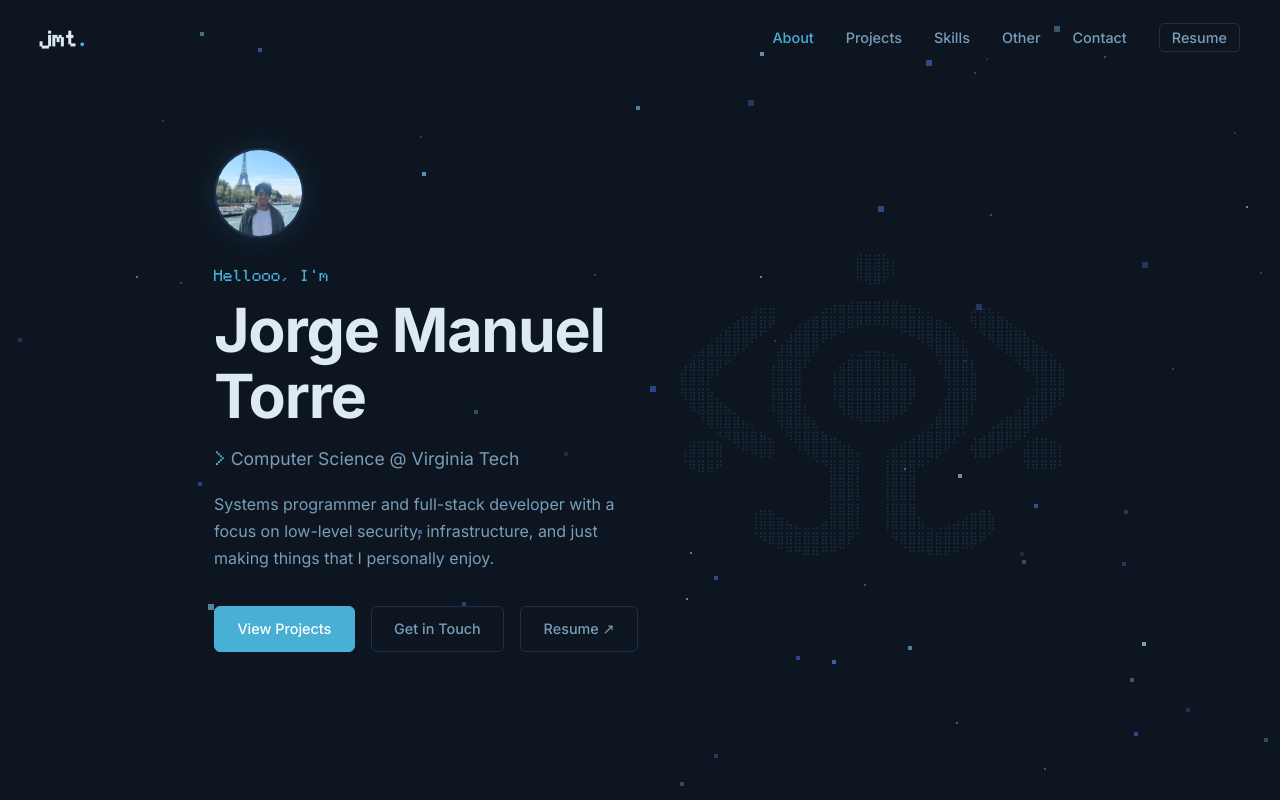
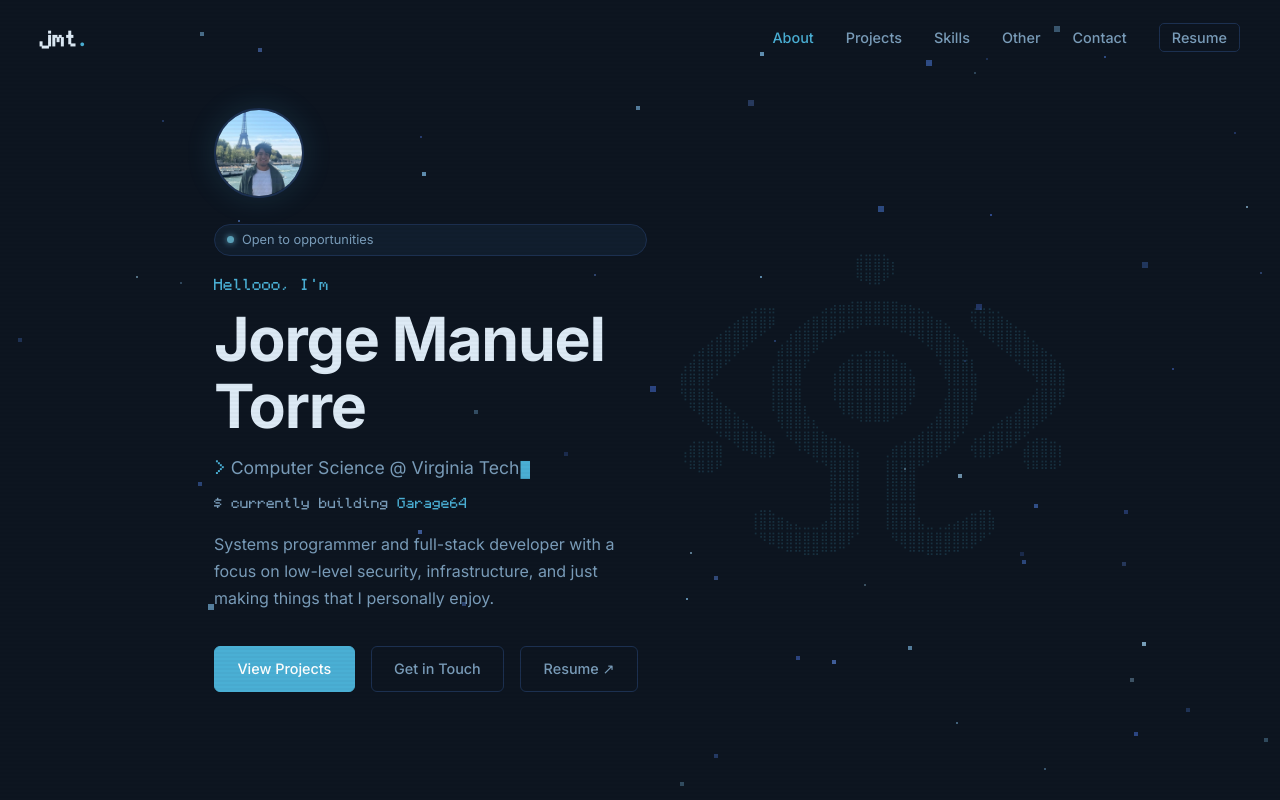
Before and after one commit to jmtorr3/jmtorr3.github.io, a React (Vite) app: page / in a window 1280 px wide. Shown: the top 800 px of the page. Built offline with nearby package versions, Linux system fonts and the light colour scheme; a web font is replaced by a local one.

Commit message:
fixed up a bit more

```diff
--- a/src/App.css
+++ b/src/App.css
@@ -24,6 +24,15 @@ section {
   font-weight: 700;
   color: var(--text);
   margin-bottom: 2.5rem;
+  padding-left: 0;
+  border-left: 2px solid transparent;
+  transition: padding-left 0.3s ease, border-color 0.3s ease, text-shadow 0.3s ease;
+}
+
+section.is-active .section-title {
+  padding-left: 0.65rem;
+  border-color: var(--accent);
+  text-shadow: 0 0 40px var(--accent-glow);
 }
 
 .section-title span {
--- a/src/App.jsx
+++ b/src/App.jsx
@@ -1,3 +1,4 @@
+import { useEffect } from 'react'
 import Navbar from './components/Navbar'
 import Hero from './components/Hero'
 import About from './components/About'
@@ -11,6 +12,25 @@ import SnowPile from './components/SnowPile'
 import './App.css'
 
 export default function App() {
+  useEffect(() => {
+    const sections = document.querySelectorAll('section[id]')
+    let current = null
+    const observer = new IntersectionObserver(
+      (entries) => {
+        entries.forEach((e) => {
+          if (e.isIntersecting) {
+            if (current) current.classList.remove('is-active')
+            e.target.classList.add('is-active')
+            current = e.target
+          }
+        })
+      },
+      { rootMargin: '-30% 0px -60% 0px' }
+    )
+    sections.forEach((s) => observer.observe(s))
+    return () => observer.disconnect()
+  }, [])
+
   return (
     <>
       <Snow />
--- a/src/components/Contact.css
+++ b/src/components/Contact.css
@@ -68,6 +68,19 @@
   padding-bottom: 2rem;
   color: var(--text-faint);
   font-size: 0.8rem;
+  display: flex;
+  align-items: center;
+  gap: 0.6rem;
+  flex-wrap: wrap;
+}
+
+.footer-sep {
+  color: var(--border);
+}
+
+.footer-built .nf {
+  color: #e07070;
+  font-size: 0.75rem;
 }
 
 .mono {
--- a/src/components/Contact.jsx
+++ b/src/components/Contact.jsx
@@ -55,6 +55,6 @@ export default function Contact() {
       <footer className="footer">
         <span className="mono">© 2026 Jorge Manuel Torre</span>
       </footer>
-    </section>
+    </section >
   )
 }
--- a/src/components/Hero.css
+++ b/src/components/Hero.css
@@ -105,6 +105,34 @@
   color: var(--accent);
 }
 
+.cursor {
+  display: inline;
+  color: var(--accent);
+  font-family: var(--font-mono);
+  font-size: 0.9em;
+  margin-left: 1px;
+  line-height: 1;
+}
+
+.cursor-blink {
+  animation: blink 1s step-end infinite;
+}
+
+@keyframes blink {
+  0%, 100% { opacity: 1; }
+  50% { opacity: 0; }
+}
+
+.hero-working {
+  font-family: var(--font-mono);
+  font-size: 0.82rem;
+  color: var(--text-muted);
+}
+
+.hero-working a {
+  color: var(--accent);
+}
+
 .hero-bio {
   max-width: 520px;
   color: var(--text-muted);
--- a/src/components/Hero.jsx
+++ b/src/components/Hero.jsx
@@ -1,6 +1,33 @@
+import { useState, useEffect } from 'react'
 import './Hero.css'
 
+const ROLE_TEXT = 'Computer Science @ Virginia Tech'
+
+function useTyping(text, speed = 48) {
+  const [displayed, setDisplayed] = useState('')
+  const [done, setDone] = useState(false)
+
+  useEffect(() => {
+    let i = 0
+    setDisplayed('')
+    setDone(false)
+    const id = setInterval(() => {
+      i++
+      setDisplayed(text.slice(0, i))
+      if (i >= text.length) {
+        clearInterval(id)
+        setDone(true)
+      }
+    }, speed)
+    return () => clearInterval(id)
+  }, [text, speed])
+
+  return { displayed, done }
+}
+
 export default function Hero() {
+  const { displayed, done } = useTyping(ROLE_TEXT)
+
   return (
     <section id="hero" className="hero">
       <div className="hero-content">
@@ -10,14 +37,18 @@ export default function Hero() {
           className="hero-avatar"
           loading="lazy"
         />
-        {/*<div className="status-badge">
+        <div className="status-badge">
           <span className="status-dot" />
-          Open to Summer 2026 roles
-        </div>*/}
+          Open to opportunities
+        </div>
         <p className="hero-greeting">Hellooo, I'm</p>
         <h1 className="hero-name">Jorge Manuel Torre</h1>
         <p className="hero-role">
-          <span className="mono accent">{'>'}</span> Computer Science @ Virginia Tech
+          <span className="mono accent">{'>'}</span> {displayed}
+          <span className={`cursor${done ? ' cursor-blink' : ''}`}>█</span>
+        </p>
+        <p className="hero-working">
+          <span className="mono accent">$</span> currently building <a href="#projects">Garage64</a>
         </p>
         <p className="hero-bio">
           Systems programmer and full-stack developer with a focus on low-level security,
--- a/src/components/Projects.css
+++ b/src/components/Projects.css
@@ -9,12 +9,13 @@
   border: 1px solid var(--border);
   border-radius: 10px;
   padding: 1.75rem;
-  transition: border-color 0.2s, background 0.2s;
+  transition: border-color 0.2s, background 0.2s, transform 0.2s;
 }
 
 .project-card:hover {
   border-color: var(--accent-dim);
   background: var(--bg-card-hover);
+  transform: translateY(-2px);
 }
 
 .project-header {
--- a/src/index.css
+++ b/src/index.css
@@ -56,6 +56,21 @@ body {
   -webkit-font-smoothing: antialiased;
 }
 
+body::after {
+  content: '';
+  position: fixed;
+  inset: 0;
+  pointer-events: none;
+  z-index: 9999;
+  background: repeating-linear-gradient(
+    0deg,
+    transparent,
+    transparent 2px,
+    rgba(0, 0, 0, 0.025) 2px,
+    rgba(0, 0, 0, 0.025) 4px
+  );
+}
+
 a {
   color: var(--accent);
   text-decoration: none;
```
